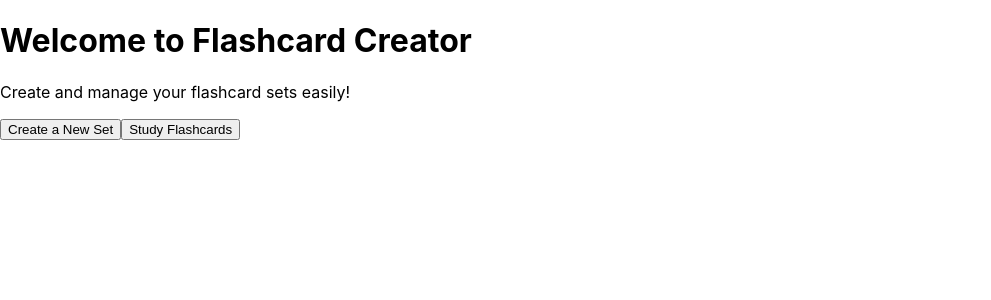
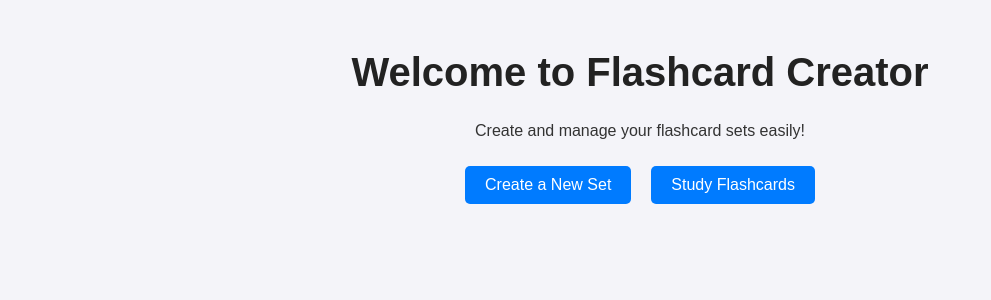
Before and after one commit to ahmedalmahseri/flashcard-creator, a React (Create React App) app: page / in a window 1280 px wide. Shown: the top 300 px of the page, without its empty margins (0-991 px from the left). Built offline with nearby package versions, Linux system fonts and the light colour scheme.

Commit message:
did styling to home page, create set page, and study page

```diff
--- a/src/App.css
+++ b/src/App.css
@@ -39,4 +39,35 @@
  /* everything above this is added on default */
 body {
   font-family: Arial, sans-serif;
+  margin: 0; /* removes any margin around the page */
+  padding: 0;
+  background-color: #f4f4f9;
+  color: #333; /* sets the default text color to dark gray */
 }
+
+h1 {
+  font-size: 2.5rem;
+  color: #222;
+  text-align: center;
+  margin-top: 20px; /* adds some space above the header so it doesnt stick to the top */
+}
+
+button {
+  padding: 10px 20px; /* adds space inside the button to make it biger*/
+  font-size: 1rem;
+  color: #fff;
+  background-color: #007bff;
+  border: none;
+  border-radius: 5px;
+  cursor: pointer;
+  margin: 10px;
+}
+
+button:hover {
+  background-color: #0056b3;
+}
+
+div {
+  text-align: center;
+  margin-top: 50px;
+}
--- a/src/App.js
+++ b/src/App.js
@@ -2,9 +2,10 @@
 import HomePage from './pages/HomePage';
 import CreateSetPage from './pages/CreateSetPage';
 import StudyPage from './pages/StudyPage';
+import './App.css';
 
 function App() {
-  const [page, setPage] = useState('home'); // Simple state to manage navigation
+  const [page, setPage] = useState('home');
 
   return (
     <div>
```
